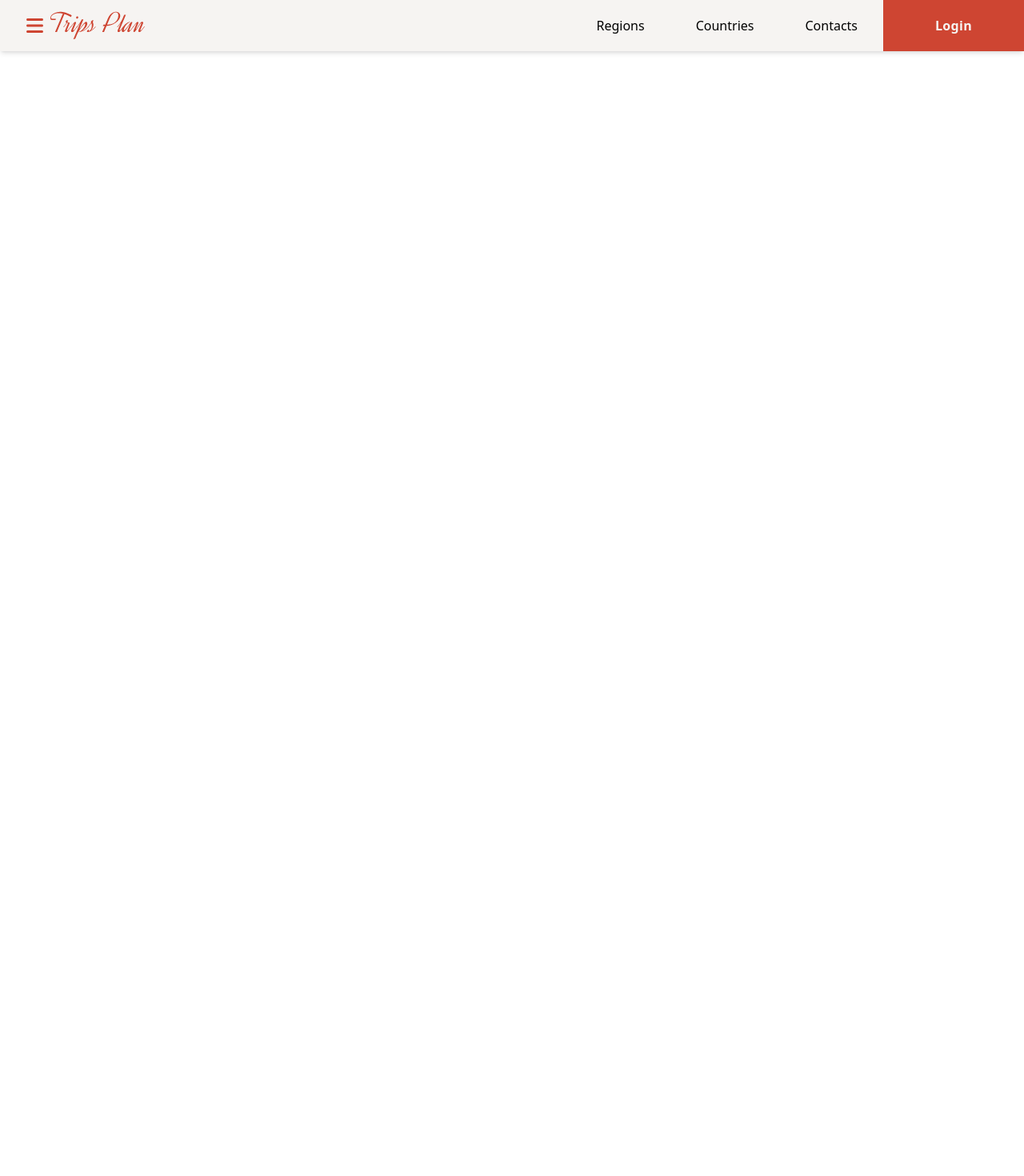
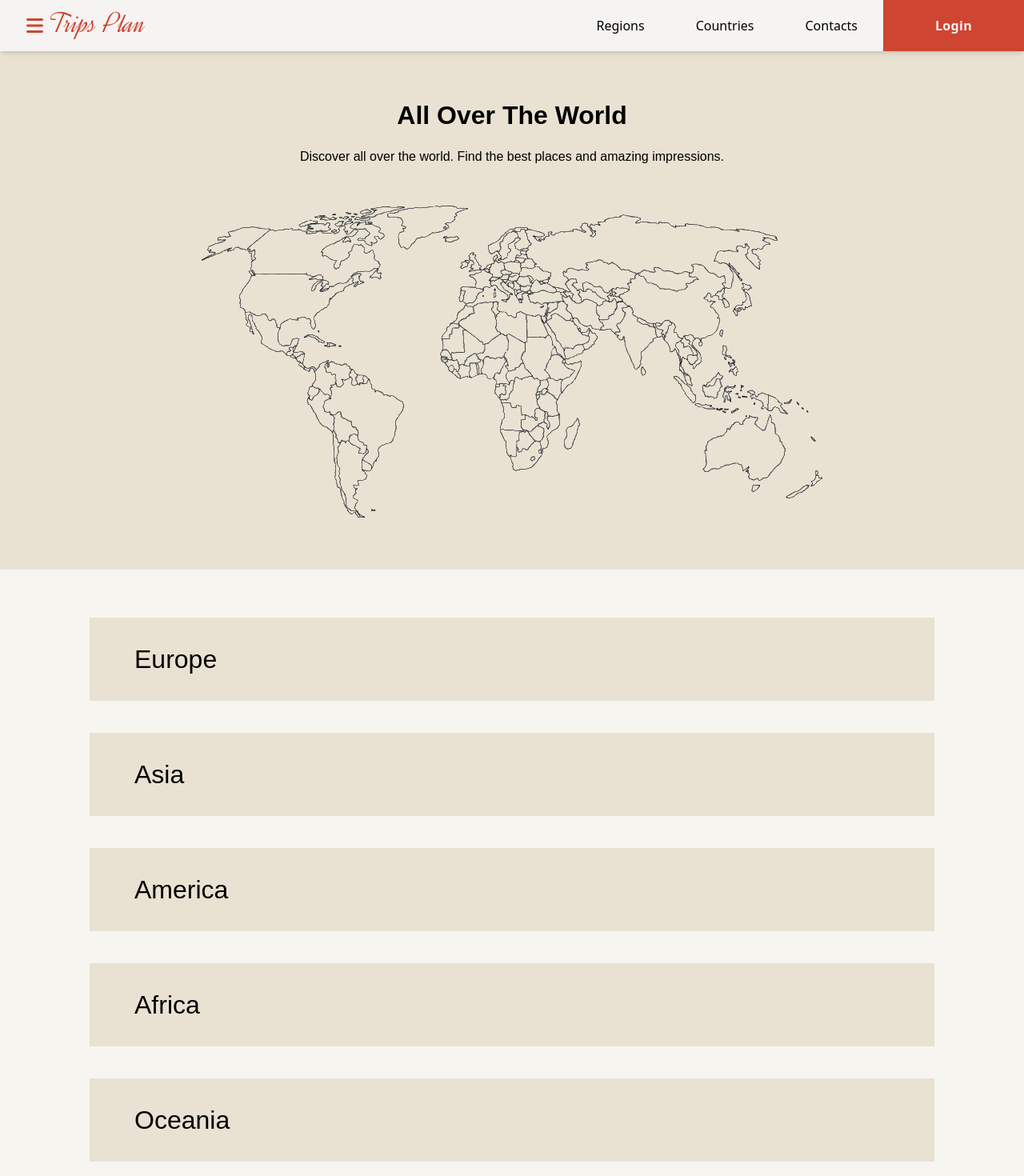
Before and after one commit to SvitlanaMishchuk/trips_pl, a React app: page /regions in a window 1280 px wide. Shown: the top 1470 px of the page at 80% size. Before the commit the page ends 800 px from the top, so only its background shows below. Built offline with nearby package versions, Linux system fonts and the light colour scheme; a web font is replaced by a local one.

Commit message:
feat(regions), created Regions and region component

```diff
--- /dev/null
+++ b/src/models/RegionEntity.ts
@@ -0,0 +1,4 @@
+export interface RegionEntity {
+  id: string;
+  name: string;
+}
--- /dev/null
+++ b/src/pages/Regions/components/Region/index.tsx
@@ -0,0 +1,12 @@
+import { RegionEntity } from '../../../../models/RegionEntity';
+
+interface RegionProps {
+  region: RegionEntity;
+}
+export const Region = ({ region }: RegionProps) => {
+  return (
+    <div className='px-4 py-7 my-10 font-souv bg-dark-secondary'>
+      <p className='text-2xl px-10'>{region.name}</p>
+    </div>
+  );
+};
--- a/src/pages/Regions/index.tsx
+++ b/src/pages/Regions/index.tsx
@@ -1,3 +1,25 @@
+import { Region } from './components/Region';
+import regions from './../../api/regions.json';
+import { RegionEntity } from '../../models/RegionEntity';
+
 export const Regions = () => {
-  return <div></div>;
+  return (
+    <>
+      <div className='bg-dark-secondary font-souv px-8 pt-14 pb-5'>
+        <h1 className='h1 text-center'>All Over The World</h1>
+        <h5 className='h5 text-center mt-4'>
+          Discover all over the world. Find the best places and amazing
+          impressions.
+        </h5>
+        <div className='flex justify-center mt-1'>
+          <img src='../../assets/images/world.jpeg' alt='World map' />
+        </div>
+      </div>
+      <div className='bg-cultured px-10 lg:px-28 py-5'>
+        {regions.map((region: RegionEntity) => (
+          <Region region={region} />
+        ))}
+      </div>
+    </>
+  );
 };
```
